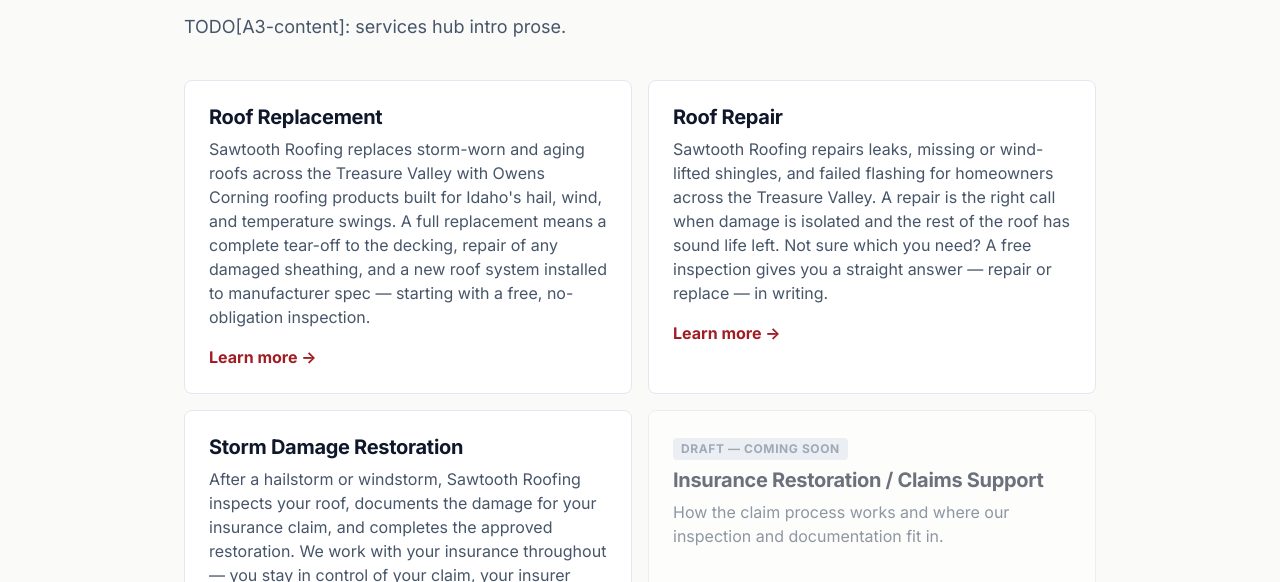
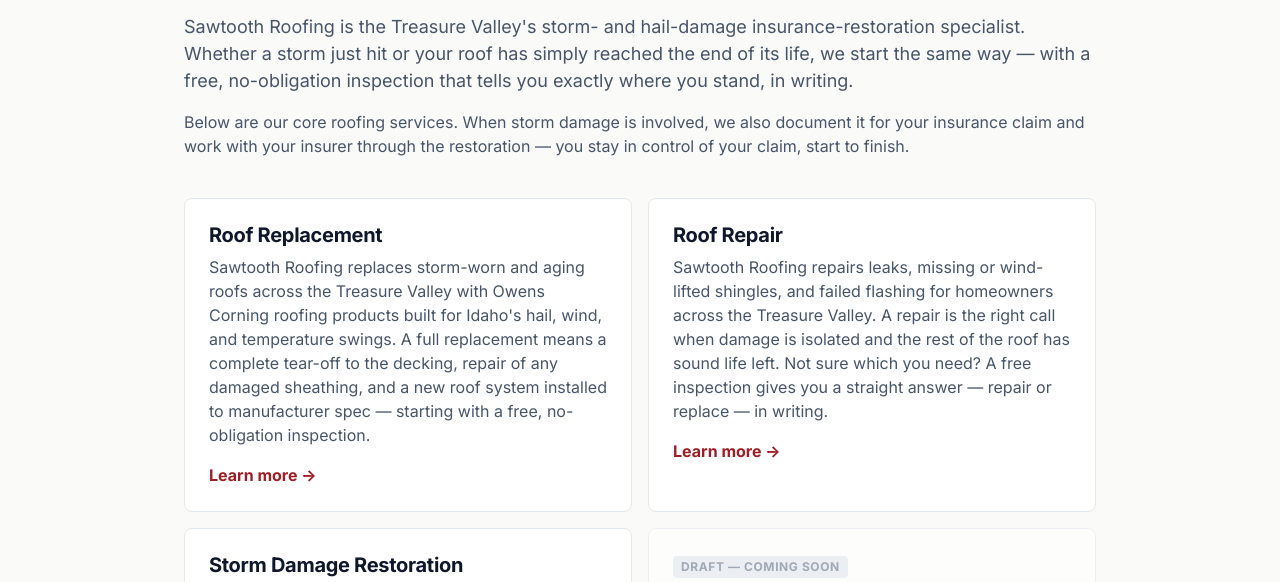
Before and after one commit to SamWade04/sawtooth-roofing, an Astro site: page /services in a window 1280 px wide. Shown: the part 173-755 px from the top of the page. Built offline with nearby package versions, Linux system fonts and the light colour scheme; Astro itself is replaced by a stand-in of ours.

Commit message:
A3 close Step 2: wire /services hub intro (§Part 5)

```diff
--- a/src/pages/services/index.astro
+++ b/src/pages/services/index.astro
@@ -15,8 +15,10 @@
     <h1>Our Services</h1>
 
     <p class="lead">
-      <!-- TODO[A3-content]: services hub intro prose, canon-sourced. Do NOT fabricate. -->
-      TODO[A3-content]: services hub intro prose.
+      Sawtooth Roofing is the Treasure Valley's storm- and hail-damage insurance-restoration specialist. Whether a storm just hit or your roof has simply reached the end of its life, we start the same way — with a free, no-obligation inspection that tells you exactly where you stand, in writing.
+    </p>
+    <p class="services-hub-sub">
+      Below are our core roofing services. When storm damage is involved, we also document it for your insurance claim and work with your insurer through the restoration — you stay in control of your claim, start to finish.
     </p>
 
     <ul class="service-grid">
@@ -55,6 +57,10 @@
 
   .services-hub .lead {
     margin-top: var(--space-sm); /* snapped: 1.2rem → 1.6rem */
+  }
+
+  .services-hub-sub {
+    margin-top: var(--space-sm);
   }
 
   .service-grid {
```
